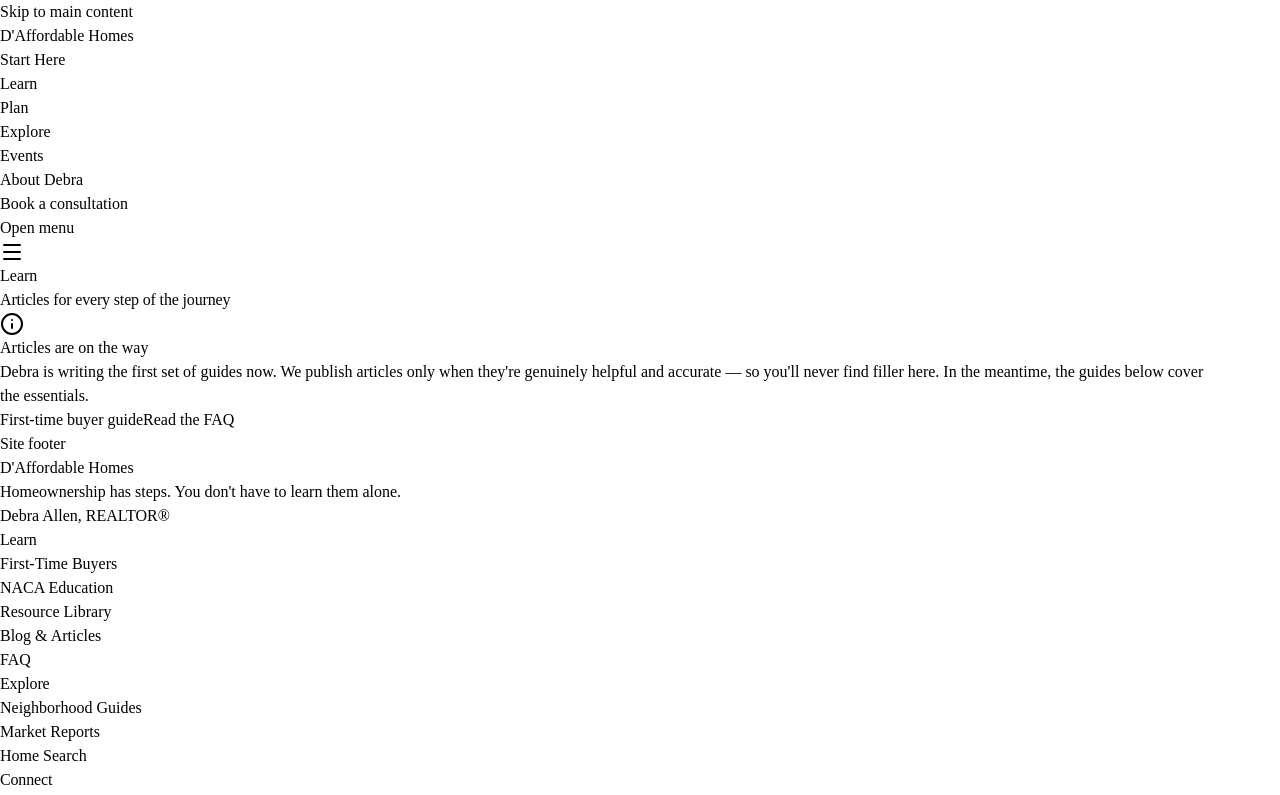
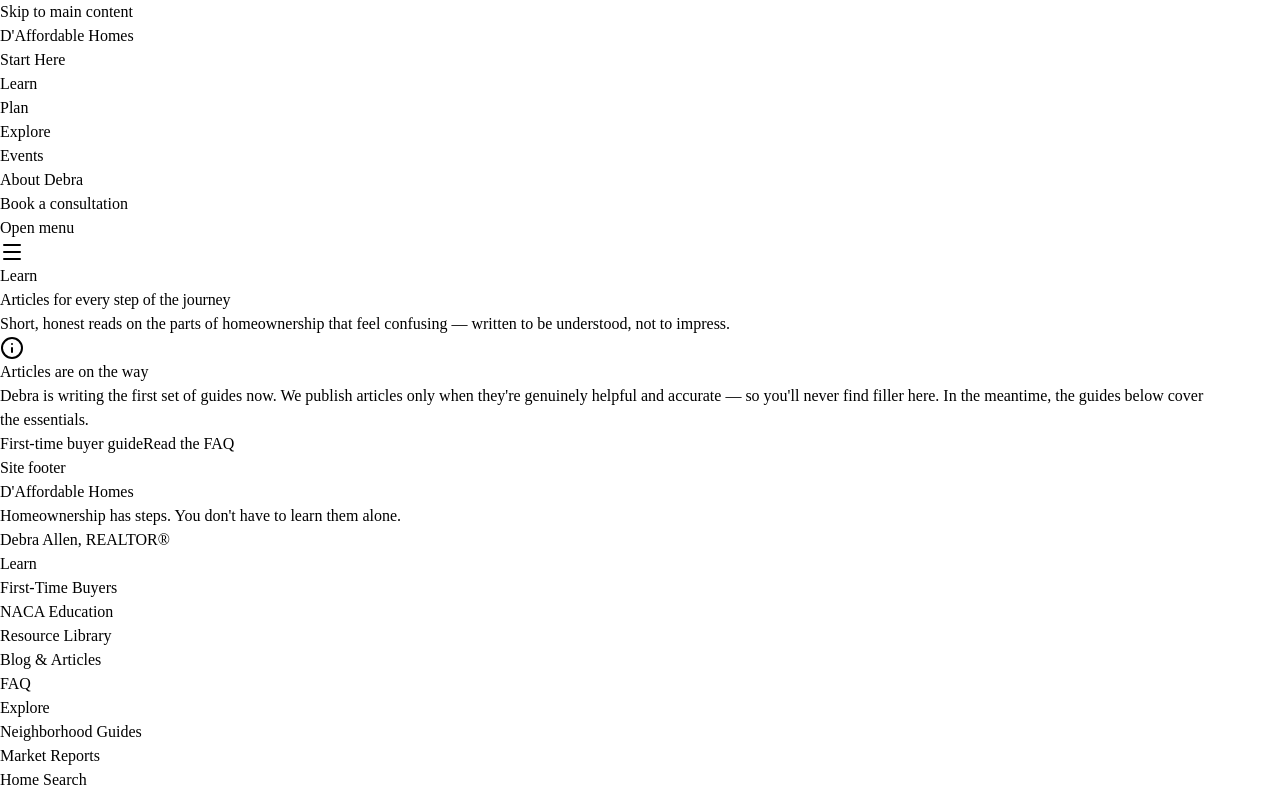
Before and after one commit to ebyron357/DAffordableHomes-Platform, a Next.js app in the folder apps/web/: page /blog in a window 1280 px wide. Shown: the top 795 px of the page. Built offline with nearby package versions, Linux system fonts and the light colour scheme.

Commit message:
Support page header descriptions consistently

```diff
--- a/apps/web/components/page/page-header.tsx
+++ b/apps/web/components/page/page-header.tsx
@@ -10,15 +10,19 @@
   eyebrow,
   title,
   intro,
+  description,
   crumbs,
   children,
 }: {
   eyebrow?: string
   title: string
   intro?: string
+  description?: string
   crumbs?: Crumb[]
   children?: ReactNode
 }) {
+  const summary = intro ?? description
+
   return (
     <section className="border-b border-border bg-muted/40">
       <Container className="py-12 md:py-16">
@@ -52,7 +56,7 @@
         <h1 className="mt-4 max-w-3xl text-balance font-serif text-4xl leading-tight text-foreground sm:text-5xl">
           {title}
         </h1>
-        {intro && <p className="mt-5 max-w-2xl text-pretty text-lg leading-relaxed text-muted-foreground">{intro}</p>}
+        {summary && <p className="mt-5 max-w-2xl text-pretty text-lg leading-relaxed text-muted-foreground">{summary}</p>}
         {children && <div className="mt-8">{children}</div>}
       </Container>
     </section>
```
